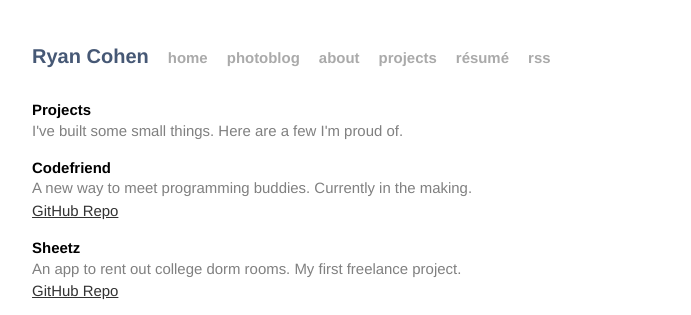
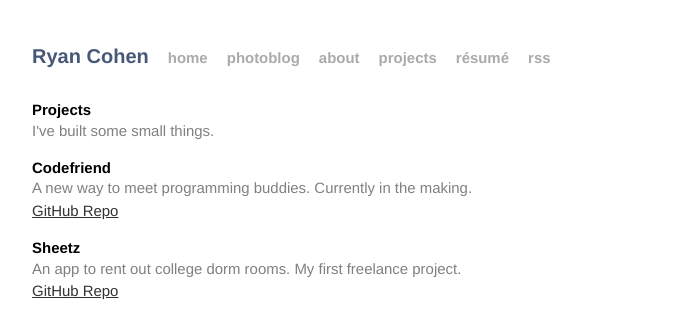
Before and after one commit to imryan/imryan.github.io, a Jekyll site: the page built from projects/index.html, in a window 1280 px wide. Shown: the top 315 px of the page, without its empty margins (294-985 px from the left). Built offline with Jekyll 4.4.1, drawn with Linux system fonts in a browser that asks for light colours; Markdown is read by kramdown in place of the engine named in the settings.

Commit message:
Update index.html

```diff
--- a/projects/index.html
+++ b/projects/index.html
@@ -20,7 +20,7 @@ p {
   <h1>Projects</h1>
   <title>Ryan Cohen &lowast; Projects</title>
 
-<p>I've built some small things. Here are a few I'm proud of.</p>
+<p>I've built some small things.</p>
 
 <h3>Codefriend</h3>
 <p>A new way to meet programming buddies. Currently in the making.<br/>
```
